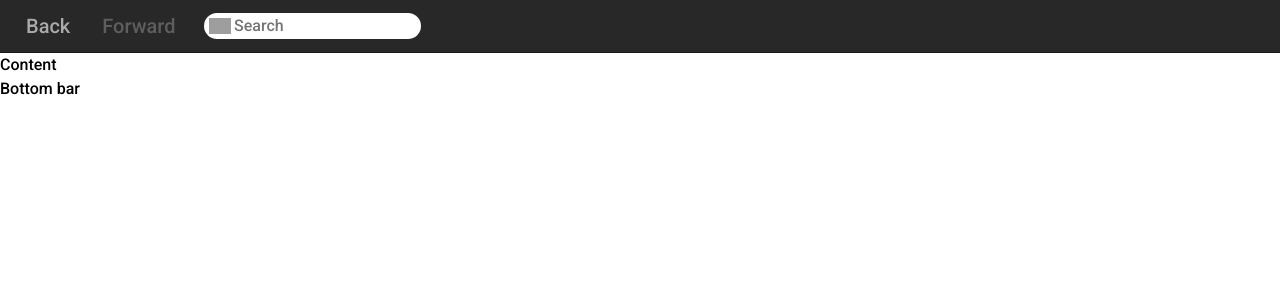
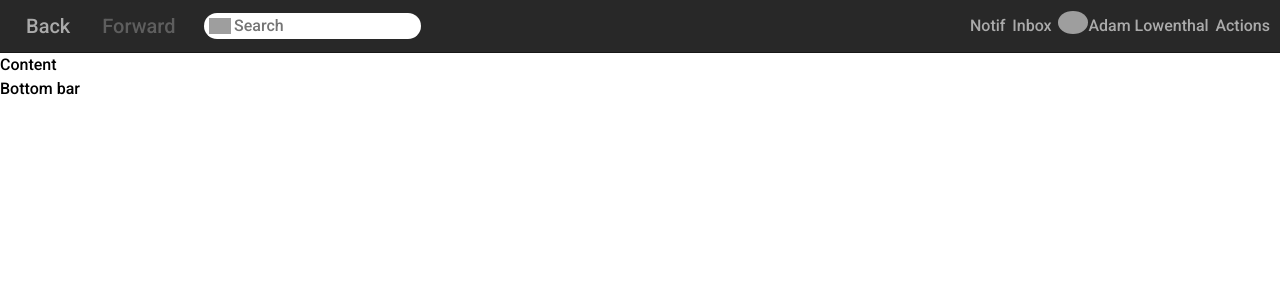
Before and after one commit to AntonSkliarov/spotify-app, a React (Create React App) app: page / in a window 1280 px wide. Shown: the top 300 px of the page. Built offline with nearby package versions, Linux system fonts and the light colour scheme; grey boxes are pictures that could not be loaded.

Commit message:
added user component

```diff
--- /dev/null
+++ b/src/app/components/header/components/user/components/user-actions/index.tsx
@@ -0,0 +1 @@
+export * from './user-actions';
--- /dev/null
+++ b/src/app/components/header/components/user/components/user-actions/user-actions.tsx
@@ -0,0 +1,6 @@
+import React from 'react';
+import './user-actions.sass';
+
+export const UserActions = () => (
+  <div className="user__actions">Actions</div>
+);
--- /dev/null
+++ b/src/app/components/header/components/user/components/user-info/index.tsx
@@ -0,0 +1 @@
+export * from './user-info';
--- /dev/null
+++ b/src/app/components/header/components/user/components/user-info/user-info.sass
@@ -0,0 +1,14 @@
+.user-info
+  display: flex
+  align-items: center
+
+  &__img
+    max-width: 30px
+    max-height: 30px
+    border-radius: 50%
+    display: inline-block
+
+  &__name
+    display: inline-block
+    vertical-align: middle
+    line-height: 100%
--- /dev/null
+++ b/src/app/components/header/components/user/components/user-info/user-info.tsx
@@ -0,0 +1,13 @@
+import React from 'react';
+import './user-info.sass';
+
+export const UserInfo = () => (
+  <div className="user-info">
+    <div className="user-info__img-container">
+      <img className="user-info__img" src="https://s3-us-west-2.amazonaws.com/s.cdpn.io/7022/adam_proPic.jpg" alt="Profile Picture" />
+    </div>
+    <div className="user-info__name">
+      <span>Adam Lowenthal</span>
+    </div>
+  </div>
+);
--- /dev/null
+++ b/src/app/components/header/components/user/index.tsx
@@ -0,0 +1 @@
+export * from './user';
--- /dev/null
+++ b/src/app/components/header/components/user/user.sass
@@ -0,0 +1,8 @@
+.user
+  width: 300px
+  margin-left: auto
+
+  display: flex
+  flex-flow: row wrap
+  justify-content: space-between
+  align-items: center
--- /dev/null
+++ b/src/app/components/header/components/user/user.tsx
@@ -0,0 +1,14 @@
+import React from 'react';
+import { UserActions } from './components/user-actions';
+import { UserInfo } from './components/user-info';
+import './user.sass';
+
+export const User = () => (
+  <div className="user">
+    <div className="user__notifications">Notif</div>
+    <div className="user__inbox">Inbox</div>
+
+    <UserInfo />
+    <UserActions />
+  </div>
+);
--- a/src/app/components/header/header.tsx
+++ b/src/app/components/header/header.tsx
@@ -2,11 +2,12 @@ import React from 'react';
 import './header.sass';
 import { PageFlows } from './components/page-flows';
 import { Search } from './components/search';
+import { User } from './components/user';
 
 export const Header = () => (
   <section className="header">
     <PageFlows />
     <Search />
-    <div className="user"></div>
+    <User />
   </section>
 );
```
Also changed, not shown: public/images/user/dropdown/chevron-down-outline.svg (added), src/app/components/header/components/user/components/user-actions/user-actions.sass (added).
